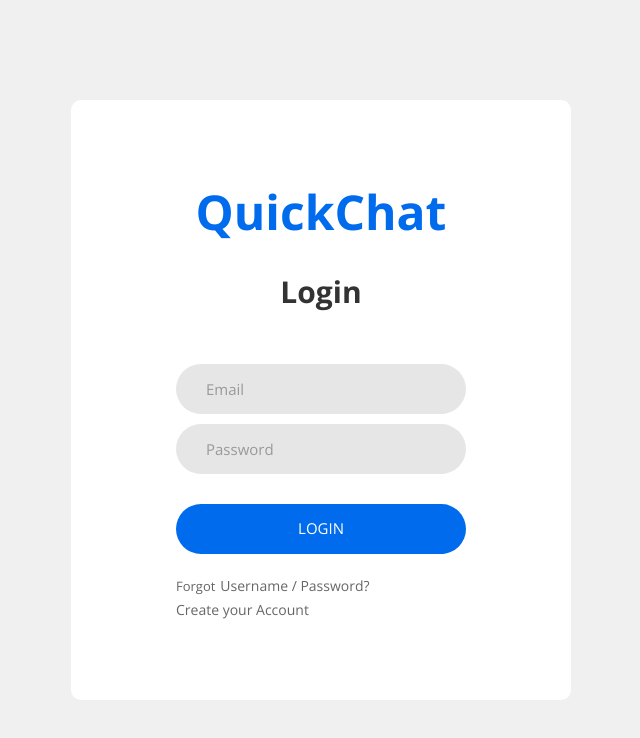
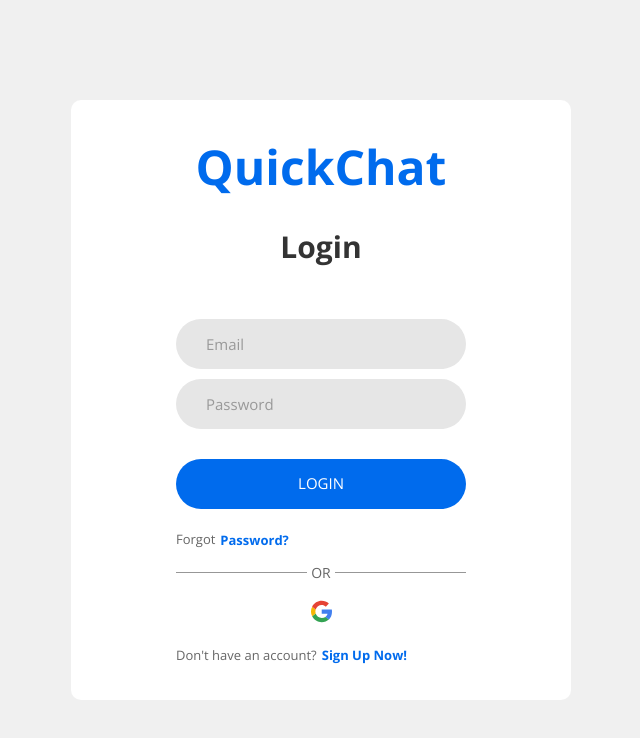
Before and after one commit to lawrencemasilo/QuickChat, a React (Vite) app: page /login in a window 1280 px wide. Shown: the top 738 px of the page, without its empty margins (319-959 px from the left). Built offline with nearby package versions, Linux system fonts and the light colour scheme; no server answers.

Commit message:
Implemented ability to signIn with Google

```diff
--- a/src/Pages/Login.jsx
+++ b/src/Pages/Login.jsx
@@ -1,12 +1,14 @@
-import {signInWithEmailAndPassword } from "firebase/auth";
+import {GoogleAuthProvider, signInWithEmailAndPassword, signInWithPopup } from "firebase/auth";
 import { auth } from "../firebase";
 import { Link, useNavigate } from "react-router-dom";
 import { useState } from "react";
+import googleImg from "../images/google.svg"
 
 function Login() {
   const [inputValue, setInputValue] = useState(null);
   const [err, setErr] = useState(false);
   const navigate = useNavigate();
+  const provider = new GoogleAuthProvider();
 
   const handleSubmit = async (e) => {
     /* passes the credentials to the user authentication system in the backend */
@@ -27,6 +29,22 @@ function Login() {
 
   const handleChange = (e) => {
     setInputValue(e.target.value);
+  }
+
+  const handleClick = () => {
+    signInWithPopup(auth, provider)
+    .then(() => {
+      navigate("/home")
+    }).catch((error) => {
+      // Handle Errors here.
+      const errorCode = error.code;
+      const errorMessage = error.message;
+      // The email of the user's account used.
+      const email = error.customData.email;
+      // The AuthCredential type that was used.
+      const credential = GoogleAuthProvider.credentialFromError(error);
+      // ...
+    });
   }
   return (
     <div className="limiter">
@@ -56,24 +74,39 @@ function Login() {
               <span className="focus-input"></span>
             </div>
             {err && <p className="err">Incorrect username or password</p>}
+
             <div className="container-login-form-btn">
               <button className="login-form-btn">
                 Login
               </button>
             </div>
 
-            <div className="text-center">
+            <div className="text-center p-t-136">
               <span className="txt1">
                 Forgot
               </span>
-              <a className="txt2" href="#">
-              <Link to="/forgot">Username / Password?</Link>
-              </a>
+              <p className="txt2" href="#">
+              <Link to="/forgot" className="signIn-link">Password?</Link>
+              </p>
+            </div>
+
+            <div className="alt-login-container">
+              <div className="separater1"></div>
+              <p className="or">OR</p>
+              <div className="separater2"></div>
+            </div>
+            <div className="alt-providers">
+              <div className="google-provider">
+                <img src={googleImg} alt="google icon" onClick={handleClick} />
+              </div>
             </div>
 
             <div className="text-center p-t-136">
+              <span className="txt1">
+                Don't have an account?
+              </span>
               <p className="txt2" href="#">
-                <Link to="/signup">Create your Account</Link>
+                <Link to="/signup" className="signIn-link">Sign Up Now!</Link>
               </p>
             </div>
           </form>
```
